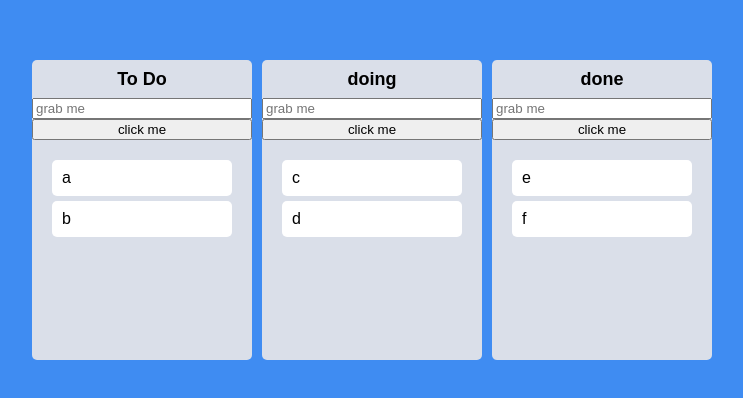
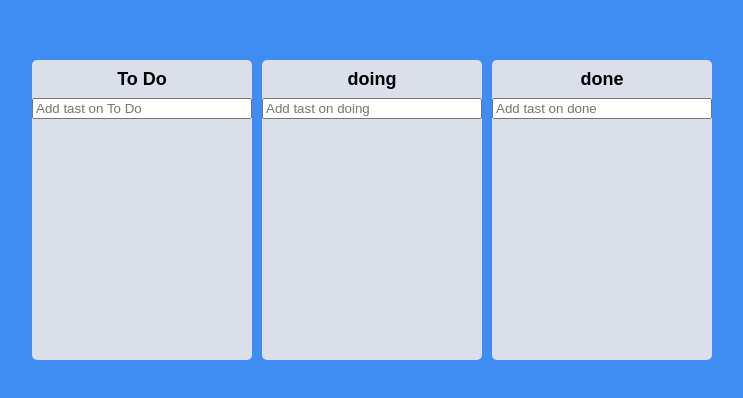
Before and after one commit to YoujungSon/trello-clone, a React (Create React App) app: page / in a window 1280 px wide. Shown: the part 190-588 px from the top of the page, without its empty margins (268-1011 px from the left). Built offline with nearby package versions, Linux system fonts and the light colour scheme.

Commit message:
#7.14 Task Objects

```diff
--- a/package.json
+++ b/package.json
@@ -14,6 +14,7 @@
     "react": "^18.2.0",
     "react-beautiful-dnd": "^13.1.1",
     "react-dom": "^18.2.0",
+    "react-hook-form": "^7.39.4",
     "react-scripts": "5.0.1",
     "recoil": "^0.7.6",
     "styled-components": "^5.3.6",
--- a/src/atom.tsx
+++ b/src/atom.tsx
@@ -1,14 +1,18 @@
 import { atom, selector } from 'recoil';
 
+export interface IToDo {
+  id: number;
+  text: string;
+}
 interface IToDoState {
-  [key: string]: string[];
+  [key: string]: IToDo[];
 }
 
 export const toDoState = atom<IToDoState>({
   key: 'toDo',
   default: {
-    'To Do': ['a', 'b'],
-    doing: ['c', 'd'],
-    done: ['e', 'f'],
+    'To Do': [],
+    doing: [],
+    done: [],
   },
 });
--- a/src/components/Board.tsx
+++ b/src/components/Board.tsx
@@ -2,6 +2,8 @@
 import DragabbleCard from './DragabbleCard';
 import styled from 'styled-components';
 import { useRef } from 'react';
+import { useForm } from 'react-hook-form';
+import { IToDo } from '../atom';
 
 const Wrapper = styled.div`
   padding-top: 10px;
@@ -30,23 +32,33 @@
   padding: 20px;
 `;
 
+const Form = styled.form`
+  width: 100%;
+  input {
+    width: 100%;
+  }
+`;
+
 interface IBoardProps {
-  toDos: string[];
+  toDos: IToDo[];
   boardId: string;
 }
+
+interface IForm {
+  toDo: string;
+}
+
 function Board({ toDos, boardId }: IBoardProps) {
-  const inputRef = useRef<HTMLInputElement>(null);
-  const onClick = () => {
-    inputRef.current?.focus();
-    setTimeout(() => {
-      inputRef.current?.blur();
-    }, 5000);
+  const { register, setValue, handleSubmit } = useForm<IForm>();
+  const onValid = ({ toDo }: IForm) => {
+    setValue('toDo', '');
   };
   return (
     <Wrapper>
       <Title>{boardId}</Title>
-      <input ref={inputRef} placeholder='grab me' />
-      <button onClick={onClick}>click me</button>
+      <Form onSubmit={handleSubmit(onValid)}>
+        <input {...register('toDo', { required: true })} type='text' placeholder={`Add tast on ${boardId}`} />
+      </Form>
       <Droppable droppableId={boardId}>
         {(magic, info) => (
           <Area
@@ -56,7 +68,7 @@
             {...magic.droppableProps}
           >
             {toDos.map((toDo, index) => (
-              <DragabbleCard key={toDo} index={index} toDo={toDo} />
+              <DragabbleCard key={toDo.id} index={index} toDoId={toDo.id} toDoText={toDo.text} />
             ))}
           </Area>
         )}
--- a/src/components/DragabbleCard.tsx
+++ b/src/components/DragabbleCard.tsx
@@ -10,12 +10,13 @@
   box-shadow: ${(props) => (props.isDragging ? '0px 2px 5px rgba(0,0,0,0.05)' : 'none')};
 `;
 interface IDrabbleCardProps {
-  toDo: string;
+  toDoId: number;
+  toDoText: string;
   index: number;
 }
-function DragabbleCard({ toDo, index }: IDrabbleCardProps) {
+function DragabbleCard({ toDoId, toDoText, index }: IDrabbleCardProps) {
   return (
-    <Draggable key={toDo} draggableId={toDo} index={index}>
+    <Draggable key={toDoId} draggableId={toDoId + ''} index={index}>
       {(magic, snapshot) => (
         <Card
           isDragging={snapshot.isDragging}
@@ -23,7 +24,7 @@
           {...magic.draggableProps}
           {...magic.dragHandleProps}
         >
-          {toDo}
+          {toDoText}
         </Card>
       )}
     </Draggable>
```
Also changed, not shown: 1 other file (tests, documents, lock files or other folders).
